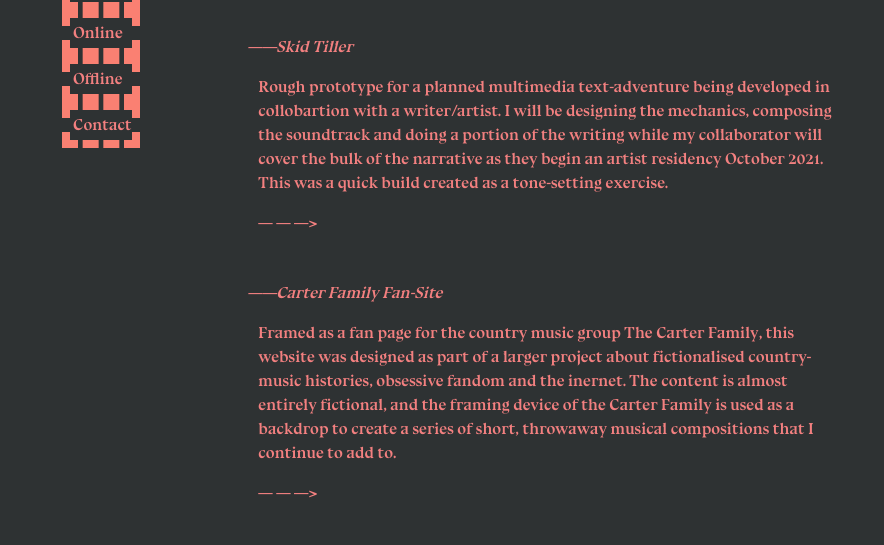
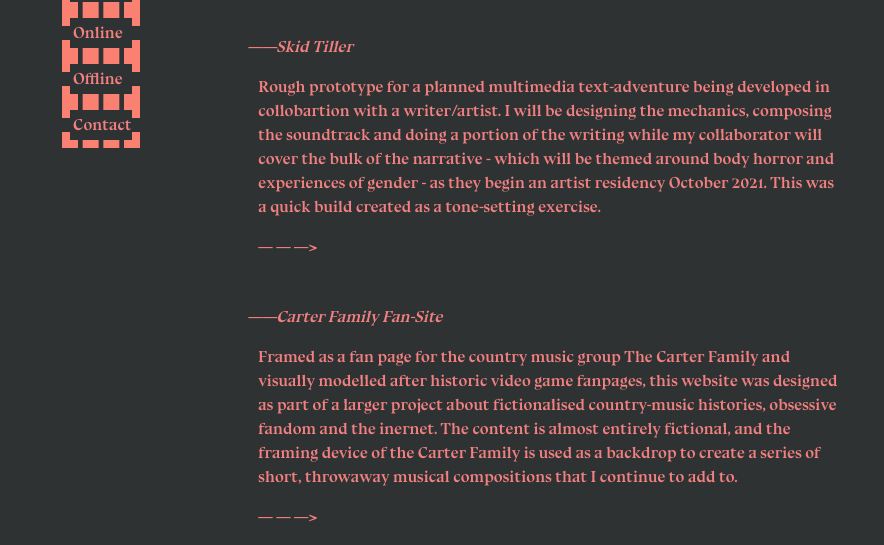
Before and after one commit to gabriel-5/p5-portfolio, a plain HTML site: page online.html in a window 1280 px wide. Shown: the part 331-876 px from the top of the page, without its empty margins (0-884 px from the left). Before the commit the page ends 852 px from the top, so only its background shows below. Drawn offline with nearby package versions, Linux system fonts and the light colour scheme.

Commit message:
add text

```diff
--- a/online.html
+++ b/online.html
@@ -47,13 +47,15 @@
                 <p class="project-title">——Skid Tiller </p>
                 <p class="project-info">Rough prototype for a planned multimedia text-adventure being developed in
                     collobartion with a writer/artist. I will be designing the mechanics, composing the soundtrack and
-                    doing a portion of the writing while my collaborator will cover the bulk of the narrative as they
+                    doing a portion of the writing while my collaborator will cover the bulk of the narrative - which
+                    will be themed around body horror and experiences of gender - as they
                     begin an artist residency October 2021. This was
                     a quick build created as a tone-setting exercise. </p>
                 <p class="project-info"><a href="https://gabriel-5.github.io/p3-text-adventure/">— — —></a></p>
 
                 <p class="project-title">——Carter Family Fan-Site</p>
-                <p class="project-info">Framed as a fan page for the country music group The Carter Family, this website
+                <p class="project-info">Framed as a fan page for the country music group The Carter Family and visually
+                    modelled after historic video game fanpages, this website
                     was designed as part of a larger project about fictionalised country-music histories, obsessive
                     fandom and the inernet. The content is almost entirely fictional, and the framing device of the
                     Carter Family is used as a backdrop to create a series of short, throwaway musical compositions
@@ -65,8 +67,6 @@
         </div>
 
 
-
-
         <script src="script.js"></script>
     </body>
 
--- a/styles.css
+++ b/styles.css
@@ -61,6 +61,7 @@ body{
 .nav-items{
     border: 8px dashed salmon;
     padding: 3px;
+
 }
 
 a{
```
